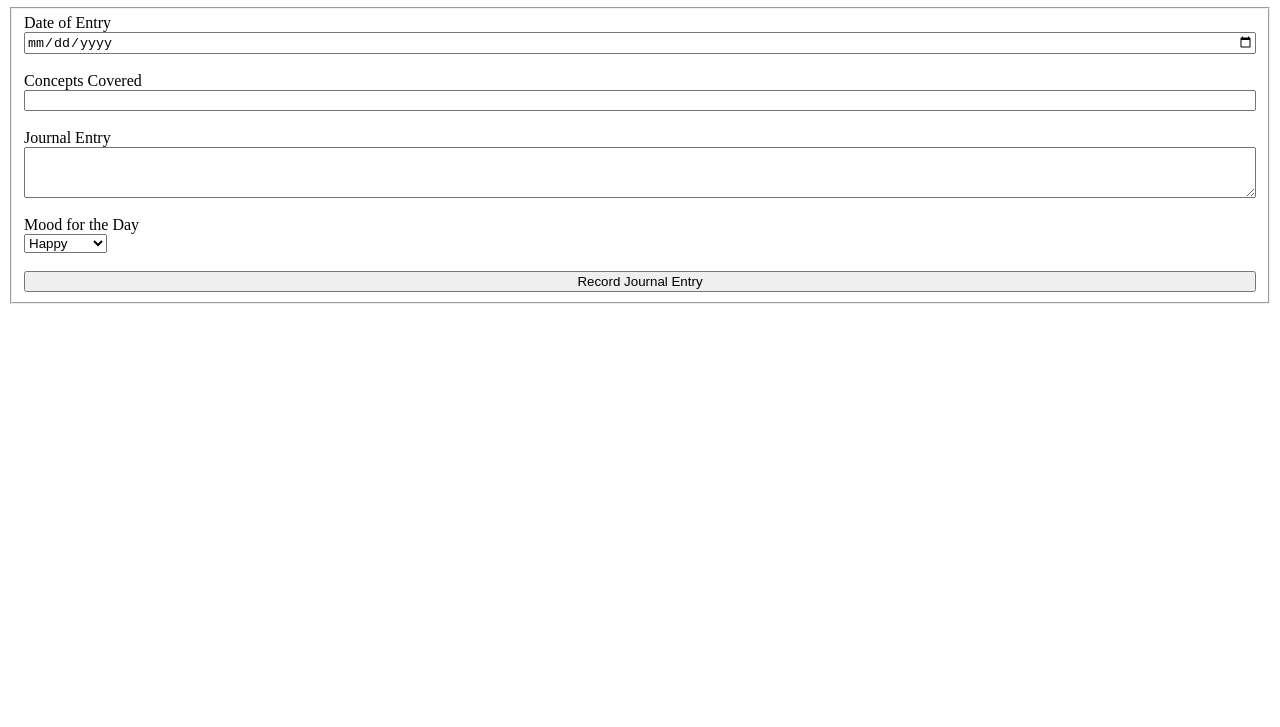
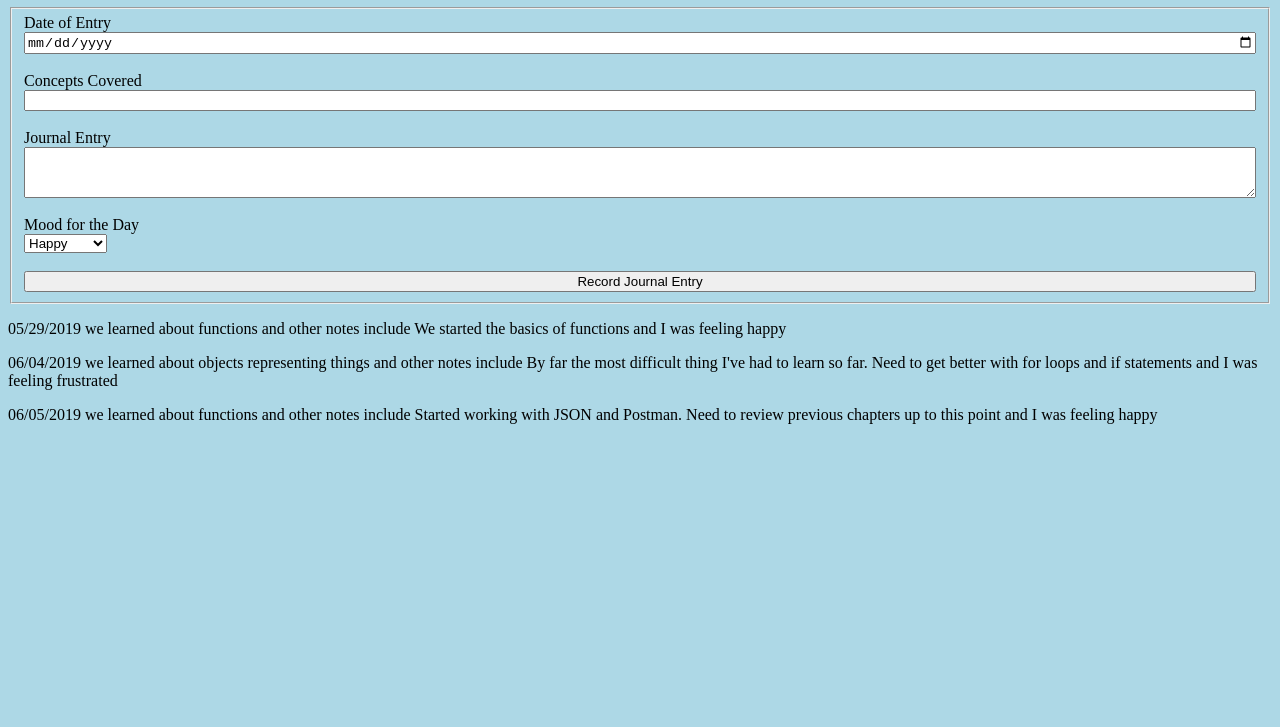
Before and after one commit to ThomasGreene/GitHub-Journal, a plain HTML site: page src/index.html in a window 1280 px wide. Shown: the part 73-800 px from the top of the page. Drawn offline with Linux system fonts and the light colour scheme.

Commit message:
finished daily journal #3

```diff
--- a/src/scripts/journal.js
+++ b/src/scripts/journal.js
@@ -28,3 +28,36 @@ const journalEntry3 = {
 }
 journalEntries.push(journalEntry3)
 console.log(journalEntries)
+
+
+
+
+
+// Purpose: To create, and return, a string template that
+// represents a single journal entry object as HTML
+
+// Arguments: journalEntry (object)
+
+const makeJournalEntryComponent = (date, concept, entry, mood) => {
+// Create your own HTML structure for a journal entry
+    return `
+    <p>
+    ${date} we learned about ${concept} and other notes include
+    ${entry} and I was feeling ${mood}
+    </p> `;
+}
+
+// Purpose: To render all journal entries to the DOM
+
+// Arguments: entries (array of objects)
+
+let entryContainer = document.querySelector(".entryLog")
+
+for (let i = 0; i < journalEntries.length; i++) {
+    entryContainer.innerHTML += makeJournalEntryComponent (
+        journalEntries[i].date,
+        journalEntries[i].concept,
+        journalEntries[i].entry,
+        journalEntries[i].mood
+    );
+}
--- a/src/styles/journal.css
+++ b/src/styles/journal.css
@@ -2,3 +2,7 @@ fieldset {
     display: flex;
     flex-direction: column;
 }
+
+body {
+    background-color: lightblue;
+}
```
Also changed, not shown: 1 other file.
